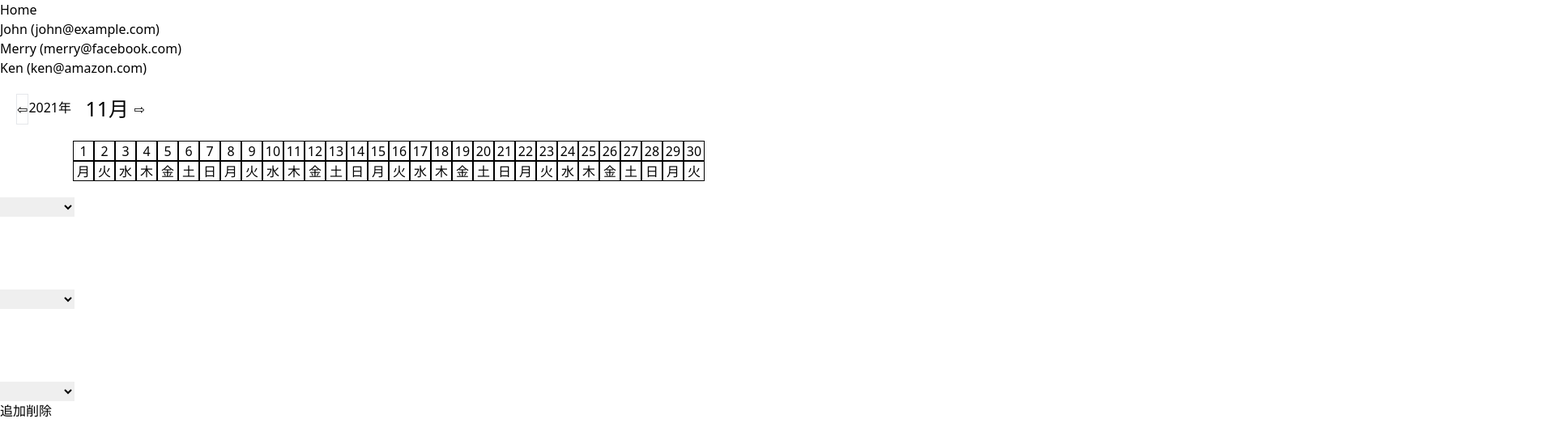
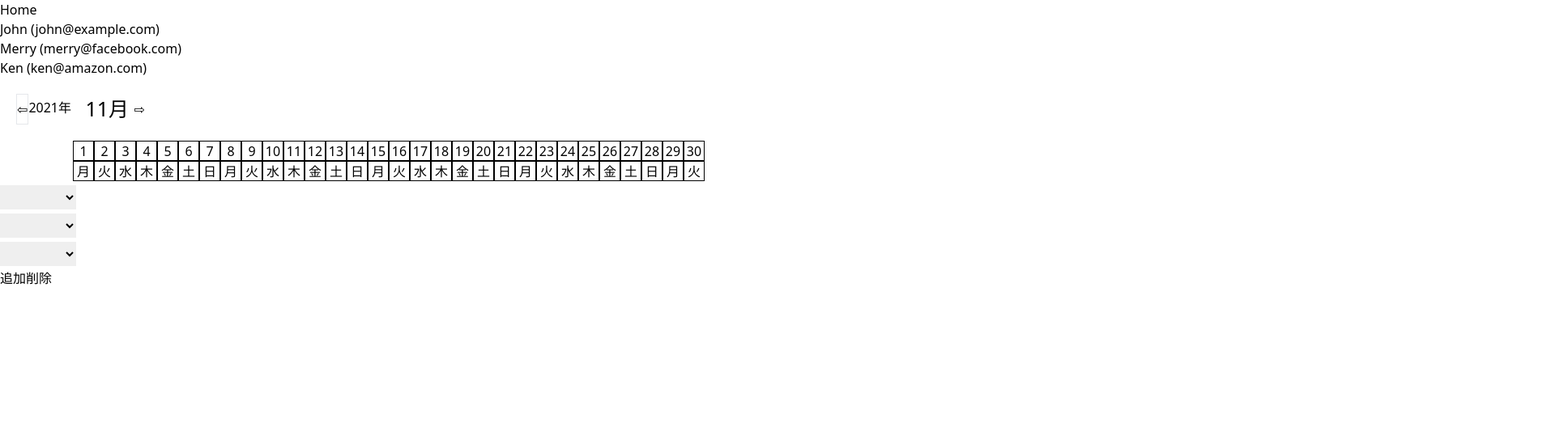
Before and after one commit to takayanagi-takeshi/portfolio_app, a Vue app: page /admin in a window 1280 px wide. Shown: the top 554 px of the page at 81% size, 1920 px wide, since content can reach past the window. Built offline with nearby package versions, Linux system fonts and the light colour scheme.

Commit message:
セレクトボックスcss

```diff
--- a/src/components/Corender.vue
+++ b/src/components/Corender.vue
@@ -31,17 +31,17 @@
   <option>B</option>
   <option>C</option>
 </select> -->
-<div v-for="box in nameSelectboxList" :key="box.box_id">
+<div class="selectbox" v-for="box in nameSelectboxList" :key="box.id">
   <div class="name">
-    <select v-model="box.selected">
-      <option v-for="s in $store.state.multiSelectOptions" :value="s.value" :key="s.id">
+    <select class="selectbox" v-model="box.selected">
+      <option class="selectbox" v-for="s in $store.state.multiSelectOptions" :value="s.value" :key="s.id">
         {{s.label}}
       </option>
     </select>
   </div>
 </div>
-<button type="button" @click="addBox">追加</button>
-<button type="button" @click="removeBox">削除</button>
+<button class="editbox" type="button" @click="addBox">追加</button>
+<button class="editbox" type="button" @click="removeBox">削除</button>
       <!-- <div class="name1">
         <select v-model="$store.state.multiSelect">
       <option v-for="q in $store.state.multiSelectOptions" :value="q.value" :key="q">
@@ -185,7 +185,7 @@ export default {
 
 .calemdar {
   margin-left: 90px;
-  position: absolute;
+  /* position: absolute; */
 }
 
 .calendar-day {
@@ -244,8 +244,9 @@ export default {
 }
 
 .name {
-  margin-top: 90px;
-  display: flex;
+  margin-top: 5px;
+  margin-bottom: 10px;
+  /* display: flex; */
   justify-content: center;
   /* border: solid 1px; */
   width: 89px;
@@ -258,4 +259,12 @@ export default {
   /* border: solid 1px; */
   width: 89px;
 }
+
+.selectbox {
+  height: 30px;
+}
+
+.editbox {
+  margin-top: 3px;
+}
 </style>
```
